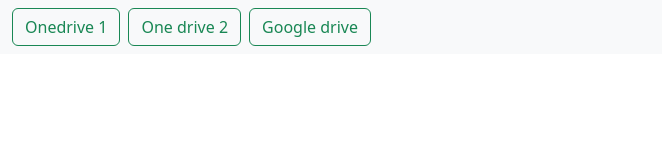
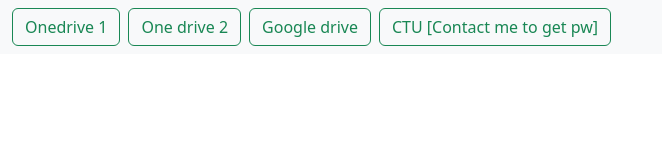
Before and after one commit to ldnminh31/share, a plain HTML site: page index.html in a window 1280 px wide. Shown: the whole page, without its empty margins (0-662 px from the left). Drawn offline with nearby package versions, Linux system fonts and the light colour scheme.

Commit message:
add link ctu

```diff
--- a/index.html
+++ b/index.html
@@ -39,7 +39,13 @@
                     Google drive
                 </a>
             </button>
-
+            <!-- School -->
+            <button class="btn btn-outline-success me-2" type="button">
+                <a href="https://cuscctueduvn-my.sharepoint.com/:f:/g/personal/ldnminhd21174_cusc_ctu_edu_vn/EjfWWwEADAtEhyvBaYYLq4sBUB9SChWCyKTyOehmxh0B8Q?e=ubjOYq"
+                    class="list-group-item list-group-item-action active" aria-current="true">
+                    CTU [Contact me to get pw]
+                </a>
+            </button>
 
         </form>
     </nav>
```
